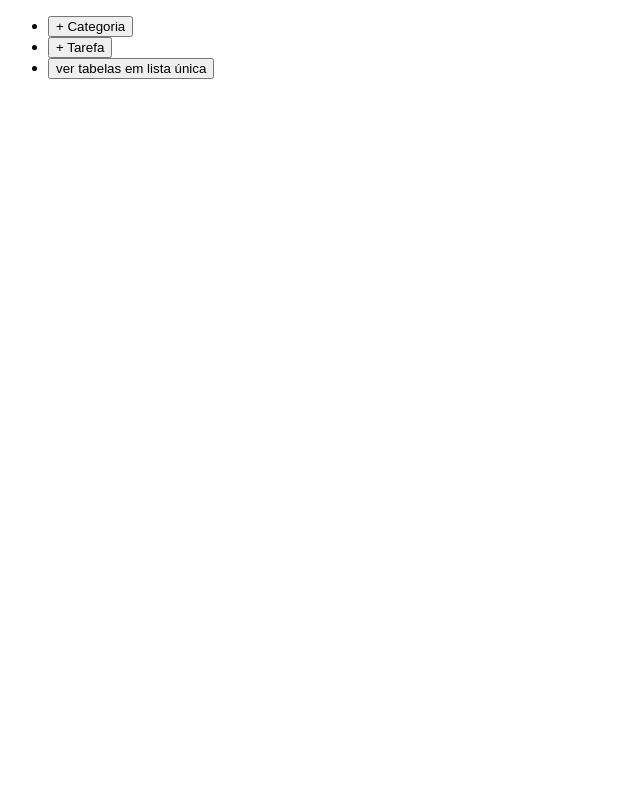
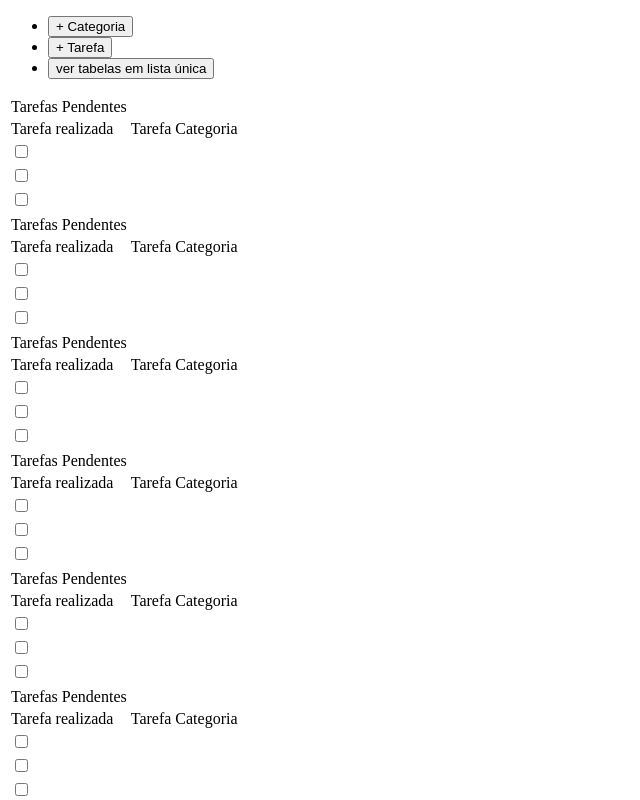
Before and after one commit to Nabucodono5or/tp1_front_end, a plain HTML site: page home/index.html in a window 1280 px wide. Both pictures are taken after a click on the button "ver tabelas por Categorias". Shown: the top 800 px of the page, without its empty margins (0-640 px from the left). Drawn offline with nearby package versions, Linux system fonts and the light colour scheme.

Commit message:
necessario pesquisar sobre filters

```diff
--- a/home/index.html
+++ b/home/index.html
@@ -18,6 +18,43 @@
         <li> <button type="button" ng-bind = "$ctrl.btnValor" ng-click = "$ctrl.trocar()" > </button> </li>
       </ul>
     </header>
+
+
+
+<!-- xxxxxxxxxxxxxxxxxxxxxxxxxxxxxxx Teste inicio xxxxxxxxxxxxxxxxxxxxxxxxxx -->
+
+<!-- xxxxxxxxxxxxxxxxxxxxxxxxxxxxxxx Teste inicio xxxxxxxxxxxxxxxxxxxxxxxxxx -->
+
+    <div ng-hide = "$ctrl.mostrar">
+      <table  ng-repeat = "categorias in $ctrl.tarefas | filter : categoria">
+        <thead>
+          <tr>
+            <td>Tarefas Pendentes</td>
+          </tr>
+
+          <tr>
+            <td>Tarefa realizada</td>
+            <td>Tarefa</td>
+            <td>Categoria</td>
+          </tr>
+        </thead>
+          <tbody ng-repeat = "tarefa in categorias">
+            <tr>
+              <td> <input type="checkbox" ng-model= "tarefa.feito"> </td>
+              <td ng-bind = "tarefa.nome"></td>
+              <td ng-bind = "tarefa.categoria"></td>
+            </tr>
+          </tbody>
+      </table>
+
+    </div>
+
+
+<!-- xxxxxxxxxxxxxxxxxxxxxxxxxxxxxxx Teste Final xxxxxxxxxxxxxxxxxxxxxxxxxx -->
+
+<!-- xxxxxxxxxxxxxxxxxxxxxxxxxxxxxxx Teste Final xxxxxxxxxxxxxxxxxxxxxxxxxx -->
+
+
 
     <div ng-show = "$ctrl.mostrar">
       <table >
```
